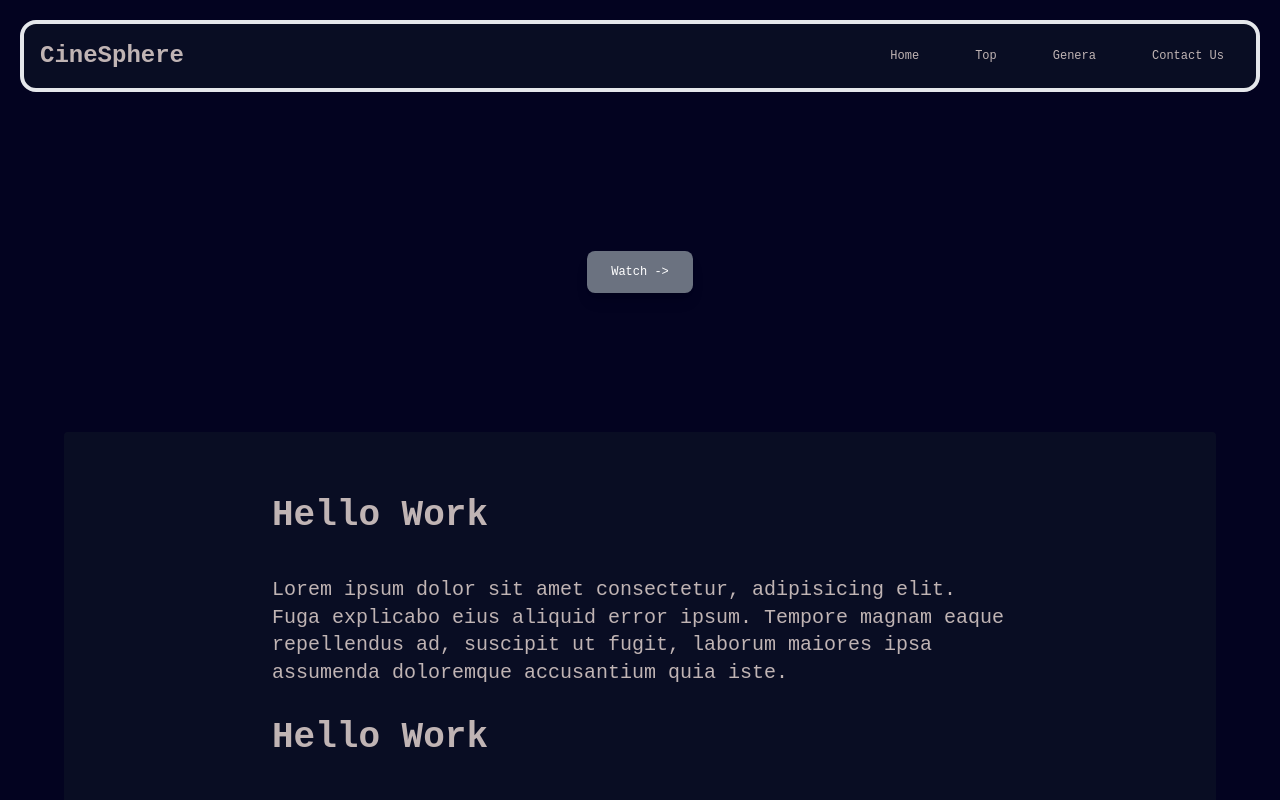
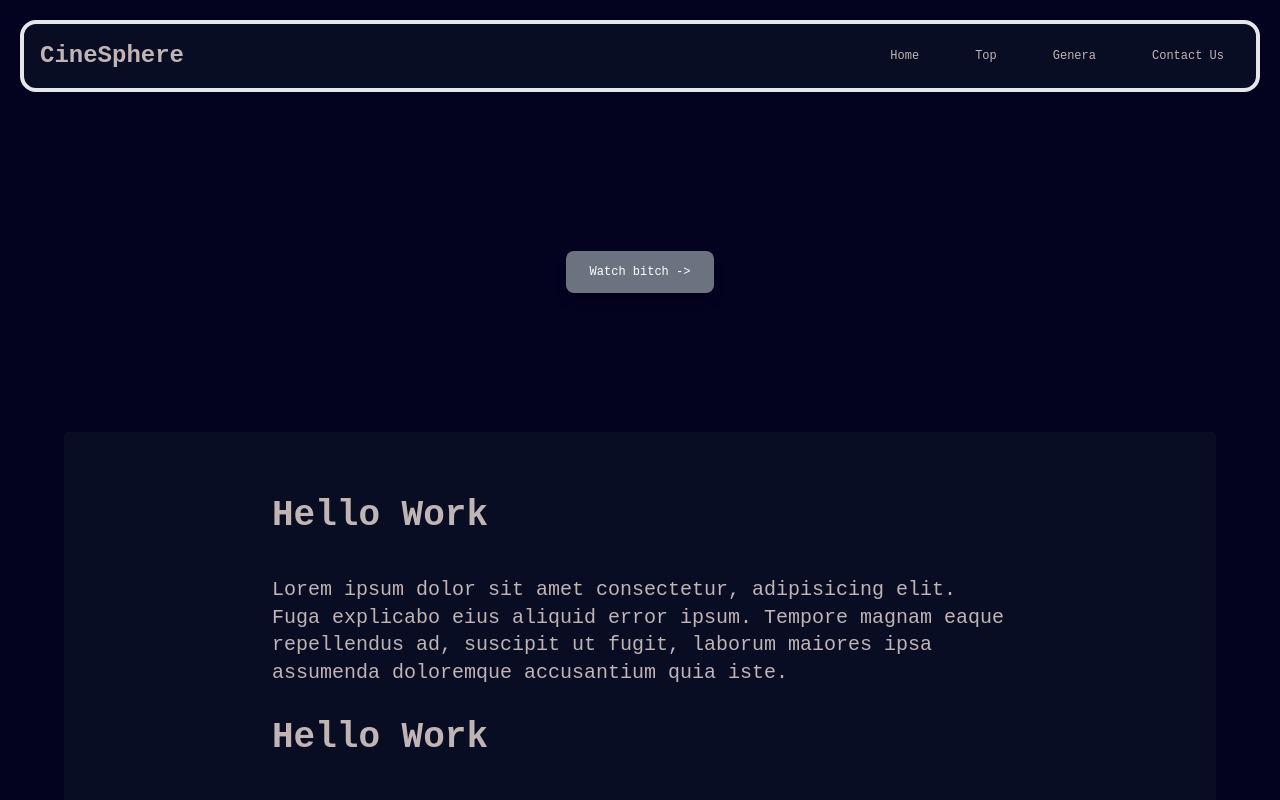
Before and after one commit to Asout3/CineSphere2, a React (Vite) app: page / in a window 1280 px wide. Shown: the top 800 px of the page. Built offline with nearby package versions, Linux system fonts and the light colour scheme.

Commit message:
trial change

```diff
--- a/src/components/Button.jsx
+++ b/src/components/Button.jsx
@@ -6,7 +6,7 @@ const Button = () => {
         <div className="flex justify-center items-center h-80">
             <Link to="/Home">
                 <button className="px-6 py-3 text-white bg-gray-500 rounded-lg shadow-lg">
-                    Watch ->
+                    Watch bitch ->
                 </button>
             </Link>
         </div>
```
